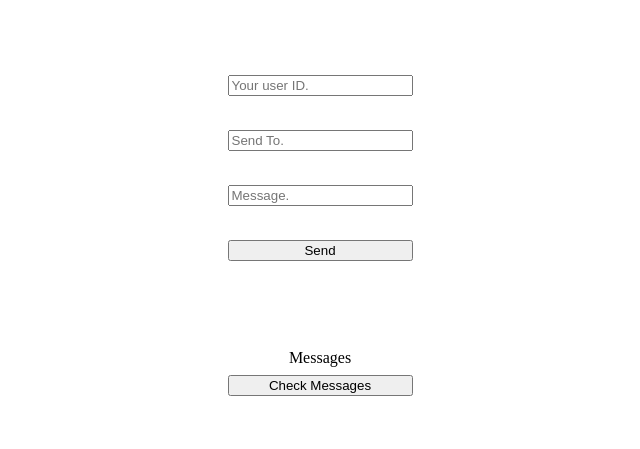
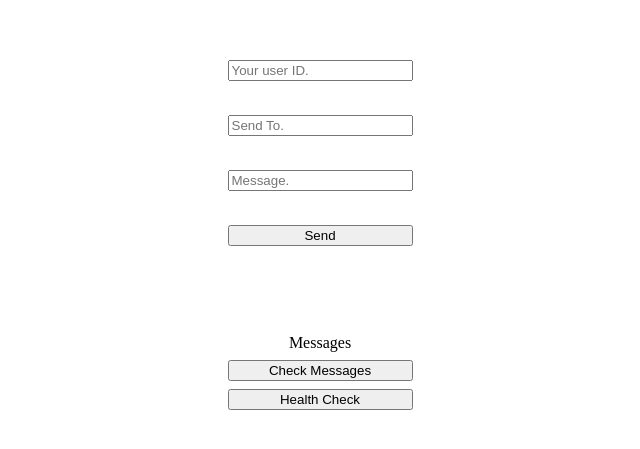
Before and after one commit to gustavocamposa/web-messenger, a React (Vite) app in the folder frontend/: page / in a window 1280 px wide. Shown: the part 173-622 px from the top of the page, without its empty margins (320-960 px from the left). Built offline with nearby package versions, Linux system fonts and the light colour scheme.

Commit message:
feat/adicionado botão de health check

```diff
--- a/frontend/src/pages/PaginaPrincipal.jsx
+++ b/frontend/src/pages/PaginaPrincipal.jsx
@@ -31,6 +31,16 @@ export default function PaginaPrincipal() {
 
         setMessages(data)
     }
+
+
+    async function healthCheck() {
+        const response = await fetch("http://localhost:3000/health")
+
+        const data = await response.json()
+
+        console.log(data)
+    }
+
     return (
         <>
             <div>
@@ -65,6 +75,7 @@ export default function PaginaPrincipal() {
                             </p>
                         ))}
                     </div>
+                    <button onClick={healthCheck}>Health Check</button>
 
                 </label>
             </div>
```
Also changed, not shown: 1 other file (tests, documents, lock files or other folders).
